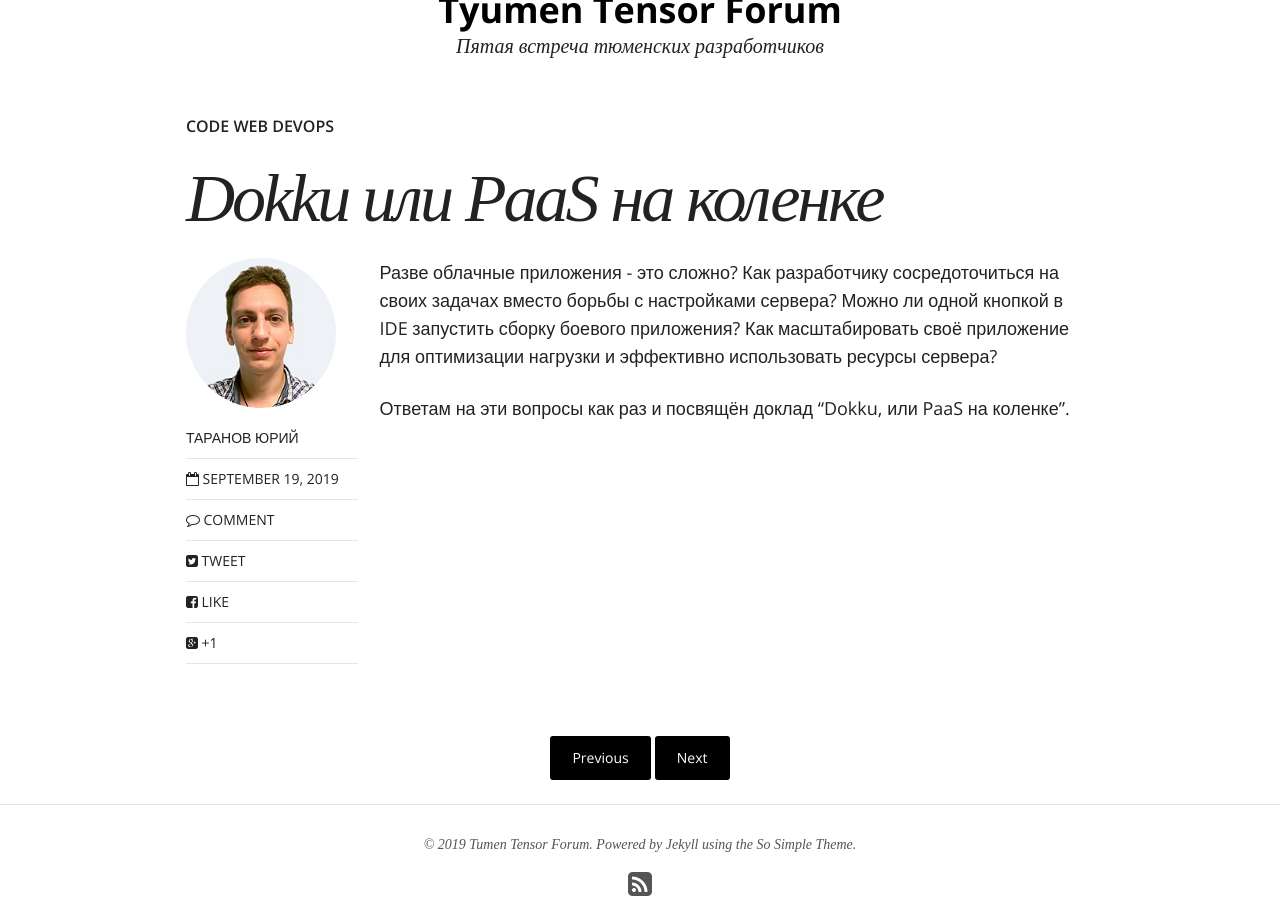
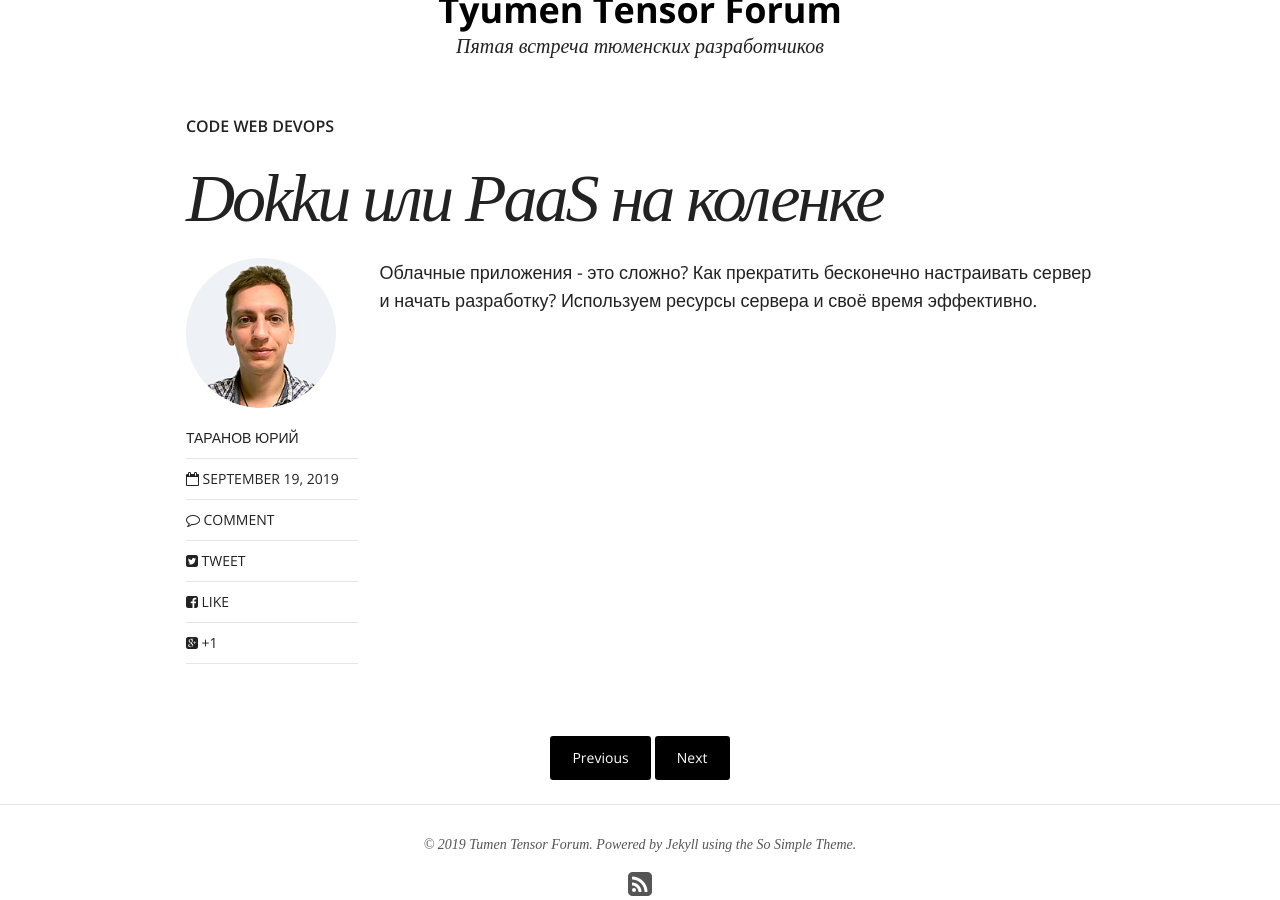
Before and after one commit to tmntensor/tmntensor.github.io, a Jekyll site: the page built from _posts/talks/2019-09-19-3-dokku.md, in a window 1280 px wide and 900 px high, scrolled down 488 px. Built offline with Jekyll 4.4.1, drawn with Linux system fonts in a browser that asks for light colours; nearby versions of some CDN libraries; comment, search, counter and statistics services are not loaded.

Commit message:
краткое описание

```diff
--- a/_posts/talks/2019-09-19-3-dokku.md
+++ b/_posts/talks/2019-09-19-3-dokku.md
@@ -17,9 +17,4 @@ video:
 slides:
 ---
 
-Разве облачные приложения - это сложно?
-Как разработчику сосредоточиться на своих задачах вместо борьбы с настройками сервера?
-Можно ли одной кнопкой в IDE запустить сборку боевого приложения?
-Как масштабировать своё приложение для оптимизации нагрузки и эффективно использовать ресурсы сервера?
-
-Ответам на эти вопросы как раз и посвящён доклад "Dokku, или PaaS на коленке".
+Облачные приложения - это сложно? Как прекратить бесконечно настраивать сервер и начать разработку? Используем ресурсы сервера и своё время эффективно.
```
Also changed, not shown: _posts/talks/2019-09-19-1-leakage.md (+2 -0 lines), _posts/talks/2019-09-19-2-arangodb.md (+1 -5 lines), index.md (+1 -2 lines).
